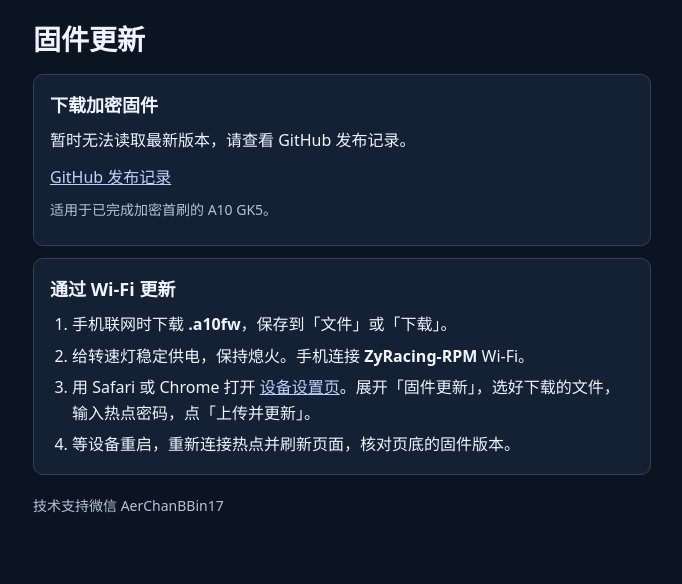
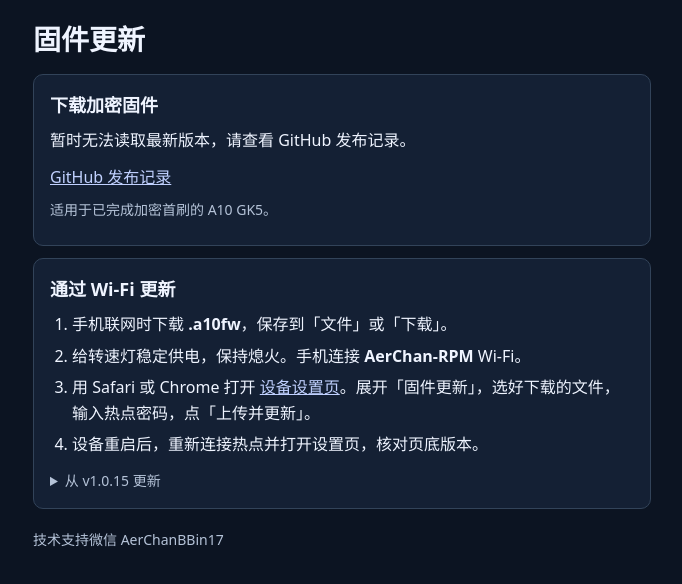
Before and after one commit to BBin17/aerchan-a10-gk5-releases, a plain HTML site: page site/index.html in a window 1280 px wide. Shown: the part 78-662 px from the top of the page, without its empty margins (298-980 px from the left). Drawn offline with Linux system fonts and the light colour scheme; no server answers.

Commit message:
Document the AerChan-RPM Wi-Fi network and new device address

```diff
--- a/site/index.html
+++ b/site/index.html
@@ -22,6 +22,8 @@
     [hidden] { display:none !important; }
     ol { margin:0; padding-inline-start:22px; }
     li + li { margin-top:6px; }
+    details { margin-top:12px; }
+    summary { cursor:pointer; }
     footer { margin-top:20px; }
   </style>
 </head>
@@ -42,10 +44,14 @@
       <h2 id="update-title">通过 Wi‑Fi 更新</h2>
       <ol>
         <li>手机联网时下载 <strong>.a10fw</strong>，保存到「文件」或「下载」。</li>
-        <li>给转速灯稳定供电，保持熄火。手机连接 <strong>ZyRacing-RPM</strong> Wi‑Fi。</li>
-        <li>用 Safari 或 Chrome 打开 <a href="http://192.168.4.1/">设备设置页</a>。展开「固件更新」，选好下载的文件，输入热点密码，点「上传并更新」。</li>
-        <li>等设备重启，重新连接热点并刷新页面，核对页底的固件版本。</li>
+        <li>给转速灯稳定供电，保持熄火。手机连接 <strong>AerChan-RPM</strong> Wi‑Fi。</li>
+        <li>用 Safari 或 Chrome 打开 <a href="http://192.168.11.1/">设备设置页</a>。展开「固件更新」，选好下载的文件，输入热点密码，点「上传并更新」。</li>
+        <li>设备重启后，重新连接热点并打开设置页，核对页底版本。</li>
       </ol>
+      <details class="muted">
+        <summary>从 v1.0.15 更新</summary>
+        <p>升级前连原热点 <strong>ZyRacing-RPM</strong>，在 <a href="http://192.168.4.1/">旧设置页</a>上传。重启后切换到新热点和新地址。</p>
+      </details>
     </section>
   </main>
   <footer>技术支持微信 AerChanBBin17</footer>
```
Also changed, not shown: 1 other file.
